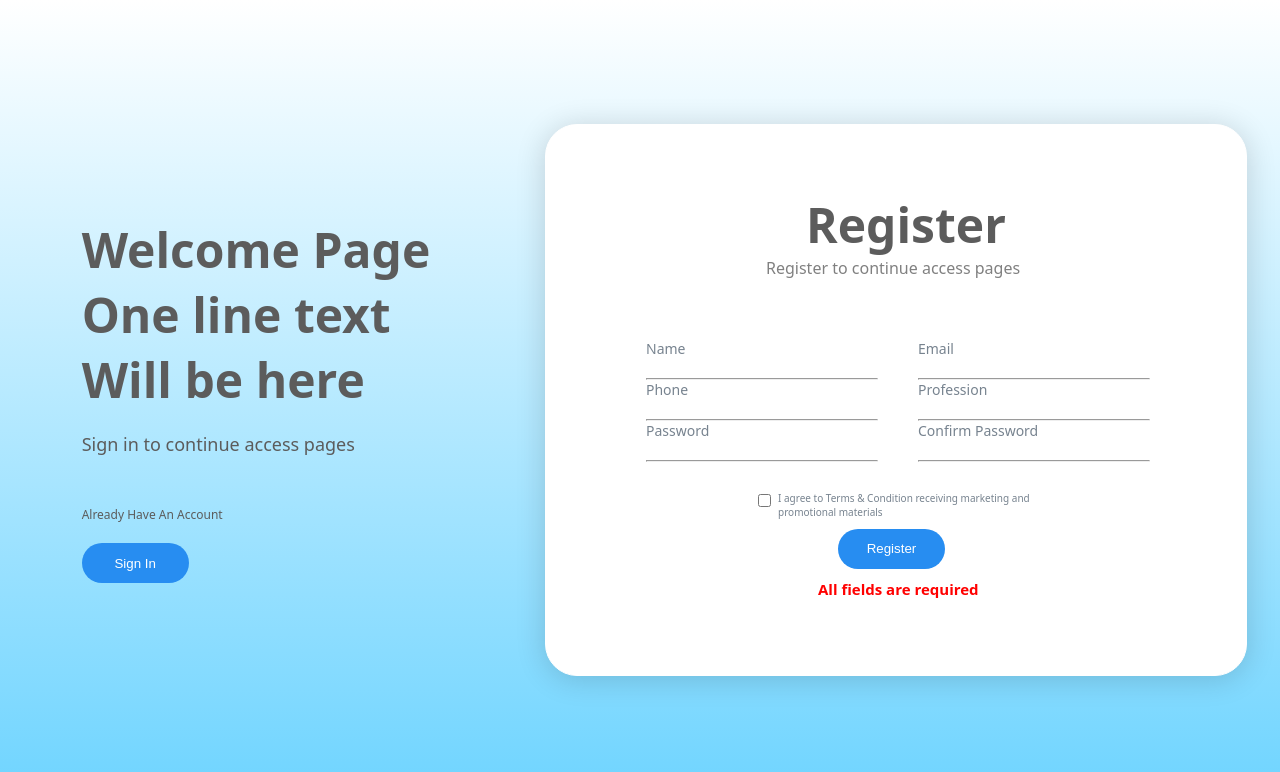
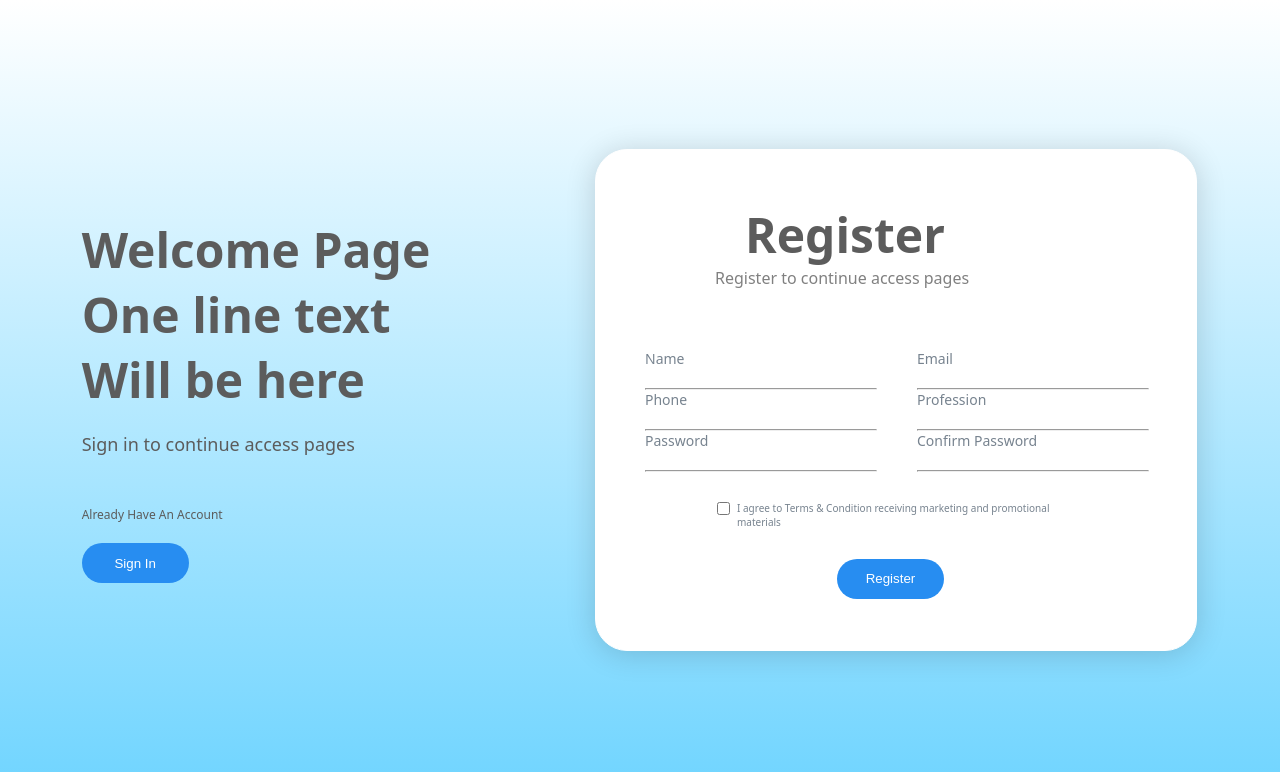
Before and after one commit to shubham34rathod/Project_Survey, a React (Create React App) app in the folder FrontEnd/: page /register in a window 1280 px wide. Shown: the top 772 px of the page. Built offline with nearby package versions, Linux system fonts and the light colour scheme; no server answers.

Commit message:
correction

```diff
--- a/FrontEnd/src/Pages/Register.js
+++ b/FrontEnd/src/Pages/Register.js
@@ -11,7 +11,7 @@ function Register()
     const navigate = useNavigate()
 
     let [verifyPass,showAlert]=useState(false)
-    let [emtFiled,updateEmt]=useState(true)
+    let [emtFiled,updateEmt]=useState(false)
 
     let [reg_data,updateData]=useState({
         name:"",
@@ -50,7 +50,7 @@ function Register()
         else if(reg_data.password==='' || reg_data.name==='' || reg_data.email==='' || reg_data.phone==='' || reg_data.profession==='')
         {
             // alert("All fields are required")
-            //  updateEmt(true)
+             updateEmt(true)
              setTimeout(()=>{updateEmt(false)},3000)
         }
         else if(reg_data.password!==conf_password)
@@ -168,7 +168,7 @@ function Register()
                                         // },5000)
                                         // navigate('/')
                                         submitForm()
-                                    }} type="submit" className="register_btn" style={{position:"relative",right:"80px"}}>Register</button>
+                                    }} type="submit" className="register_btn" style={{position:"relative",right:"80px",bottom:"-20px"}}>Register</button>
                                     {verifyPass && <h2 className="alert_password">Password doesn't match</h2>}
                                     {emtFiled && <h2 className="alert">All fields are required</h2>}
                                 </div>
--- a/FrontEnd/src/Pages/Survey.js
+++ b/FrontEnd/src/Pages/Survey.js
@@ -17,7 +17,7 @@ async function fn()
         _id:data._id
     }
     // console.log(obj);
-    await fetch(`https://survey-backend-cp5k.onrender.com/delete_survey`,{
+    await fetch(`http://localhost:8000/delete_survey`,{
         method:"POST",
         headers:{
             "content-type":"application/json"
@@ -34,6 +34,8 @@ async function fn()
         // window.location.reload(true)
     })
     .catch(()=>console.log("uploading error"))
+
+    navigate('/list-survey/create')
 
 }
 
--- a/FrontEnd/src/styles/register.css
+++ b/FrontEnd/src/styles/register.css
@@ -35,8 +35,8 @@
 }
 .sub_p2{
     border: 1px solid;
-    width: 700px;
-    height: 550px;
+    width: 600px;
+    height: 500px;
     display: flex;
     justify-content: center;
     align-items: center;
@@ -53,7 +53,7 @@
     color:#808080;
     font-size: 16px;
     position: relative;
-    left: 220px;
+    left: 230px;
 }
 .form_1{
     margin: 20px;
@@ -61,16 +61,20 @@
 .form_2{
     margin: 20px;
 }
-/* .child_p2{
-    display: flex;
+.child_p2{
+    /* display: flex;
     justify-content: center;
-    align-items: center;
-} */
+    align-items: center; */
+    position: relative;
+    right: 40px;
+}
 
 .form{
     display: flex;
     margin-top: 40px;
     padding-left: 80px;
+    position: relative;
+    left: 60px;
 }
 .hr{
     margin-top: 0px;
@@ -81,20 +85,25 @@
     right: 140px;
     top: 10px;
 }
+.form-check{
+    width: 350px;
+    position: relative;
+    right: 40px;
+}
 .form-check-input{
     position: relative;
     right: 20px;
-    bottom: -20px;
+    bottom: -18px;
 }
 .alert{
     color: red;
     position: relative;
     right: 100px;
-    bottom: -10px;
+    bottom: -30px;
 }
 .alert_password{
     color: red;
     position: relative;
     right: 110px;
-    bottom: -10px;
+    bottom: -30px;
 }
```
